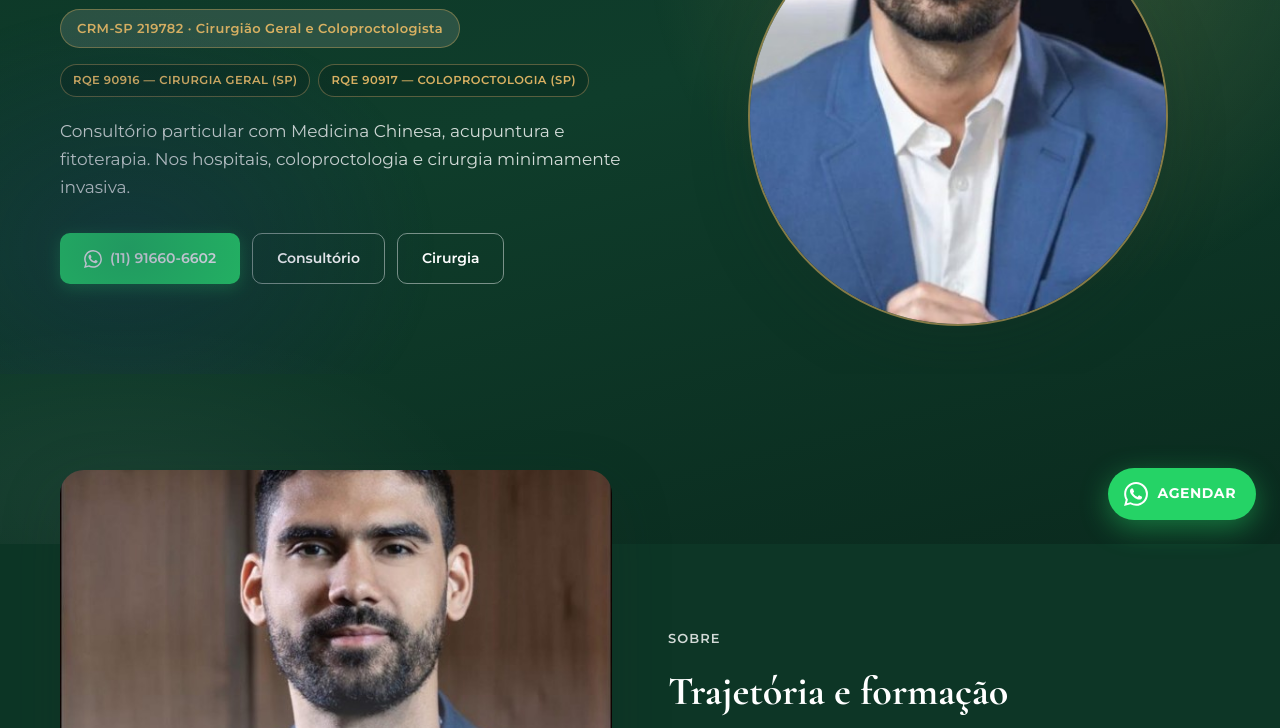
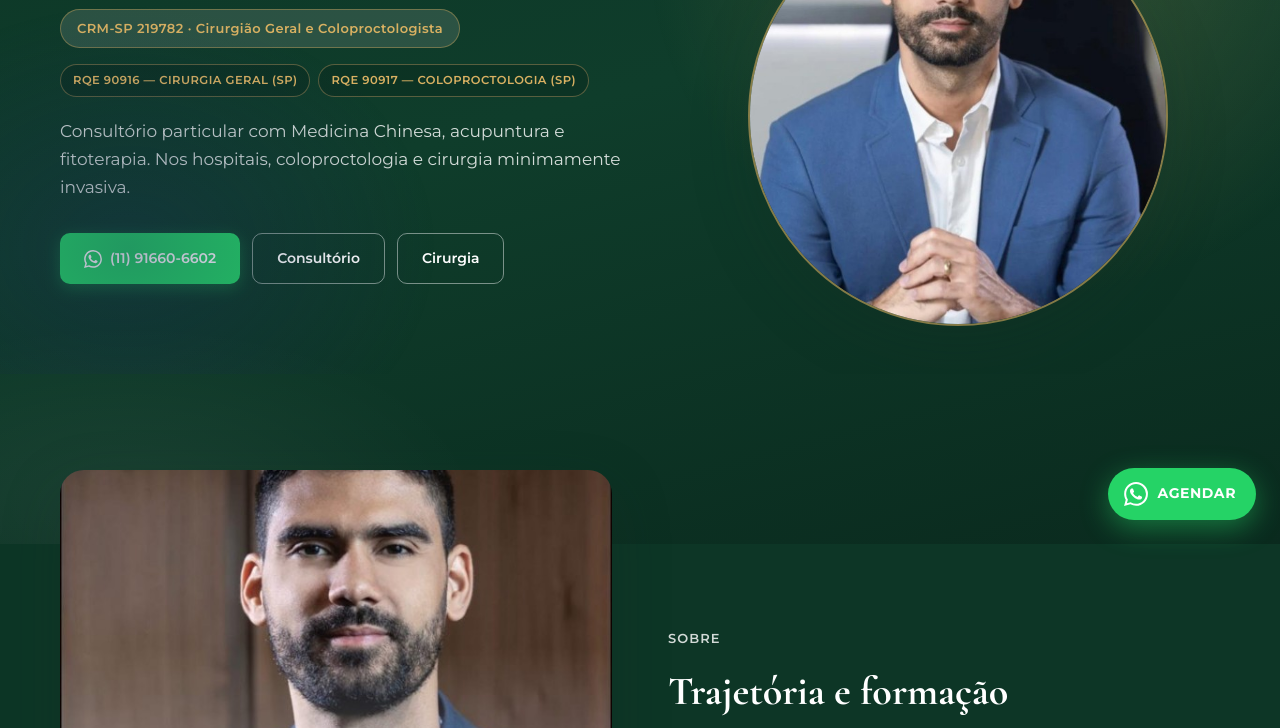
Before and after one commit to roliveira99/site-dr-benjamin, a plain HTML site: page index.html in a window 1280 px wide. Shown: the part 256-984 px from the top of the page. Drawn offline with nearby package versions, Linux system fonts and the light colour scheme.

Commit message:
Corrige zoom excessivo da foto do hero.
Reduz o enquadramento para exibir o rosto inteiro do doutor sem cortar a imagem.

Co-authored-by: Cursor <cursoragent@cursor.com>

```diff
--- a/css/styles.css
+++ b/css/styles.css
@@ -750,12 +750,12 @@ main {
   position: absolute;
   top: 50%;
   left: 50%;
-  width: 250%;
-  height: 250%;
+  width: 168%;
+  height: 168%;
   max-width: none;
   transform: translate(-50%, -50%);
   object-fit: cover;
-  object-position: center 34%;
+  object-position: center 36%;
   border-radius: 0;
   border: none;
   box-shadow: none;
```
